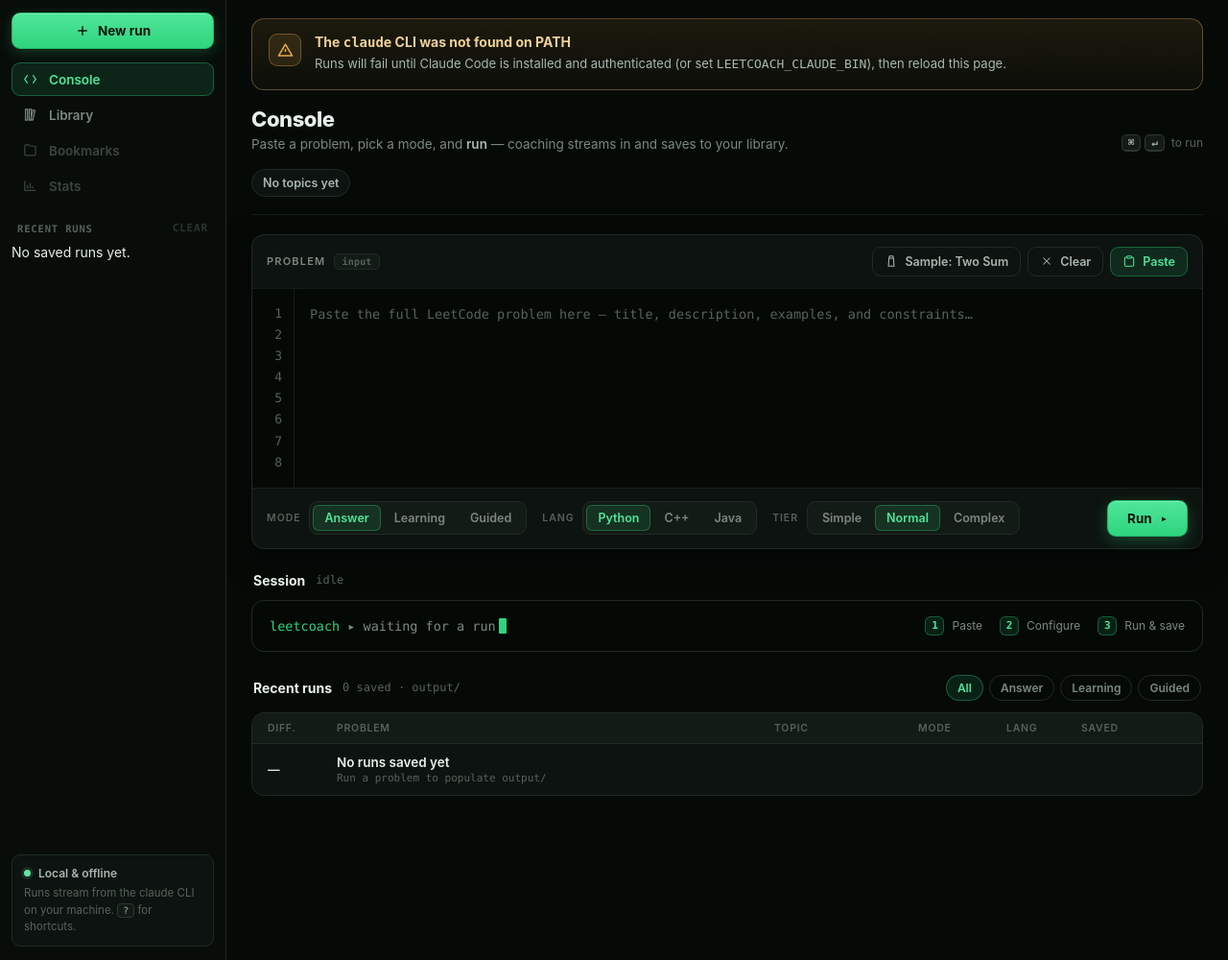
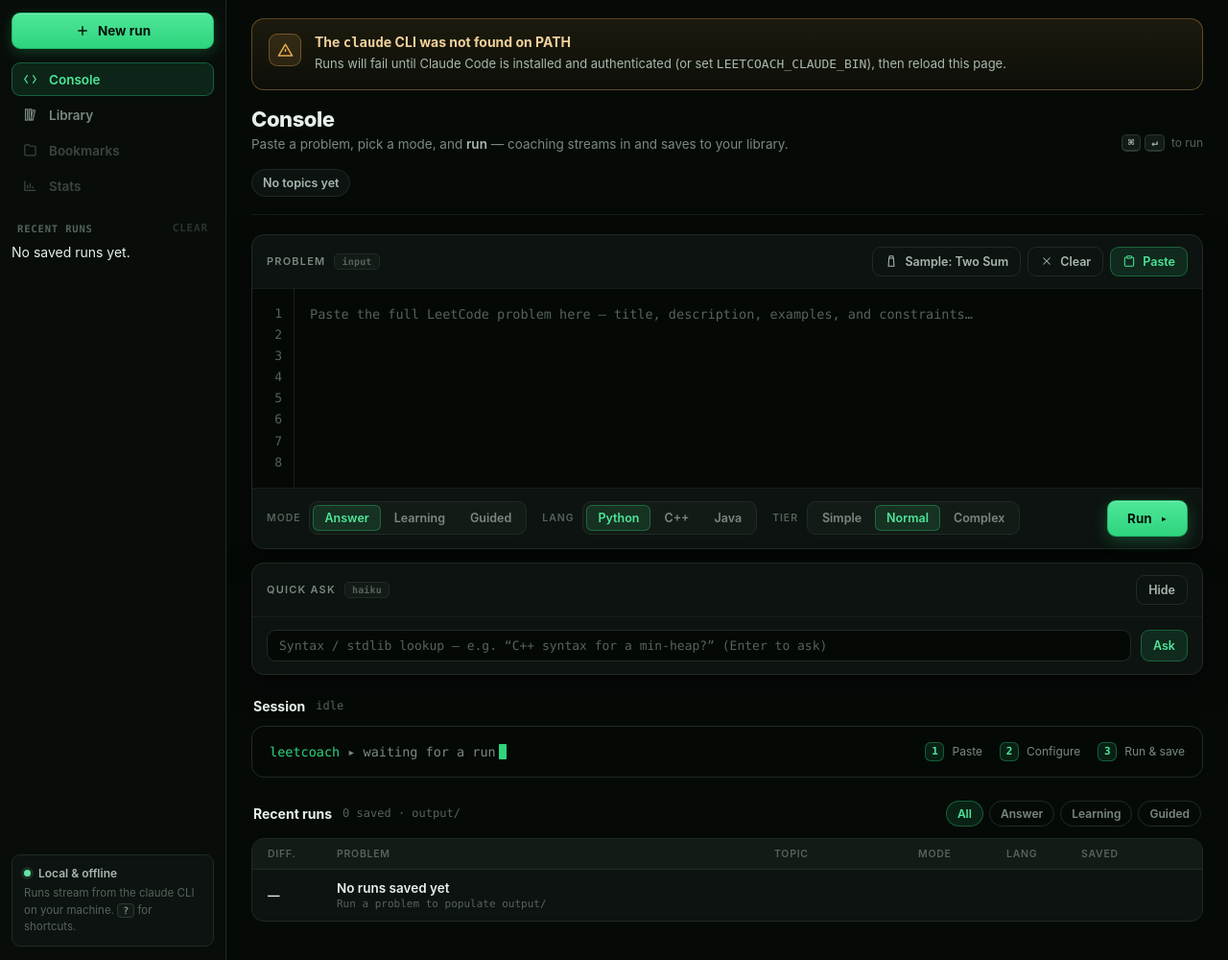
Before and after one commit to yib7/LeetCoach, a Flask app: page / in a window 1280 px wide. Shown: the part 55-1055 px from the top of the page at 96% size. Run offline with Flask 3, Linux system fonts and the light colour scheme; data that the repository does not hold is empty.

Commit message:
Quick Ask frontend: panel, styles, /ask wiring (SP3)

```diff
--- a/static/app.js
+++ b/static/app.js
@@ -766,6 +766,108 @@
   });
 
   // =========================================================================
+  // Quick Ask — one-shot Haiku Q&A, fully independent of the run stream.
+  // Answers are ephemeral (each replaces the last); errors render as PLAIN
+  // TEXT via textContent, success through the same hardened marked pipeline
+  // as render().
+  // =========================================================================
+  var qaInput = $("qa-input");
+  var qaAskBtn = $("qa-ask");
+  var qaAnswer = $("qa-answer");
+  var qaToggle = $("qa-toggle");
+  var qaBody = $("qa-body");
+  var qaPanel = $("quickask");
+  var qaBusy = false;
+
+  function showQaAnswer(md) {
+    qaAnswer.classList.remove("err");
+    if (window.marked) {
+      qaAnswer.innerHTML = marked.parse(md); // hardened renderer (see marked.use above)
+      if (window.hljs) {
+        qaAnswer.querySelectorAll("pre code").forEach(function (b) {
+          try { hljs.highlightElement(b); } catch (e) { /* noop */ }
+        });
+      }
+      decorateCode(qaAnswer, false);
+    } else {
+      qaAnswer.textContent = md;
+    }
+    qaAnswer.hidden = false;
+  }
+
+  function showQaError(msg) {
+    qaAnswer.classList.add("err");
+    qaAnswer.textContent = msg; // server/network strings NEVER hit innerHTML
+    qaAnswer.hidden = false;
+  }
+
+  async function quickAsk() {
+    if (qaBusy) return; // one quick-ask in flight at a time
+    var question = qaInput.value.trim();
+    if (!question) return;
+
+    qaBusy = true;
+    qaAskBtn.disabled = true;
+    qaAskBtn.textContent = "Asking…";
+
+    // Own controller — completely independent of the main run's abort state.
+    var controller = new AbortController();
+    function abortOnUnload() { controller.abort(); }
+    window.addEventListener("pagehide", abortOnUnload);
+    window.addEventListener("beforeunload", abortOnUnload);
+
+    try {
+      var resp = await fetch("/ask", {
+        method: "POST",
+        headers: { "Content-Type": "application/json" },
+        body: JSON.stringify({
+          question: question,
+          language: activeVal("lang"),
+          problem: problemEl.value.trim(),
+        }),
+        signal: controller.signal,
+      });
+      var data = await resp.json().catch(function () { return {}; });
+      if (resp.ok) {
+        showQaAnswer(String(data.answer || ""));
+      } else {
+        showQaError(data.error || "Request rejected (" + resp.status + ").");
+      }
+    } catch (e) {
+      if (!(e && e.name === "AbortError")) {
+        showQaError("Network error: " + (e && e.message));
+      }
+    } finally {
+      window.removeEventListener("pagehide", abortOnUnload);
+      window.removeEventListener("beforeunload", abortOnUnload);
+      qaBusy = false;
+      qaAskBtn.disabled = false;
+      qaAskBtn.textContent = "Ask";
+    }
+  }
+
+  if (qaAskBtn) qaAskBtn.addEventListener("click", quickAsk);
+  if (qaInput) {
+    // Plain Enter asks; modified Enter falls through to the global ⌘/Ctrl+Enter
+    // run shortcut untouched.
+    qaInput.addEventListener("keydown", function (e) {
+      if ((e.key === "Enter" || e.keyCode === 13) && !e.metaKey && !e.ctrlKey && !e.altKey && !e.shiftKey) {
+        e.preventDefault();
+        quickAsk();
+      }
+    });
+  }
+  if (qaToggle && qaBody) {
+    qaToggle.addEventListener("click", function () {
+      var collapsed = !qaBody.hidden;
+      qaBody.hidden = collapsed;
+      if (qaPanel) qaPanel.classList.toggle("collapsed", collapsed);
+      qaToggle.textContent = collapsed ? "Show" : "Hide";
+      qaToggle.setAttribute("aria-expanded", String(!collapsed));
+    });
+  }
+
+  // =========================================================================
   // Derived real data from /library ( recents · table · topics · tree ).
   // =========================================================================
   var libFiles = [];
--- a/static/style.css
+++ b/static/style.css
@@ -287,3 +287,14 @@
 
 @media (max-width:900px){.main{grid-template-columns:1fr}.sidebar{display:none}}
 @media (prefers-reduced-motion:reduce){*{animation-duration:.001ms !important;animation-iteration-count:1 !important;transition-duration:.001ms !important}.console-idle .prompt .c{opacity:1 !important}}
+
+/* ---- quick ask (Cycle 5) ---- */
+.qa{margin-top:14px}
+.qa.collapsed .p-head{border-bottom:0}
+.qa-row{display:flex;gap:10px;padding:13px 15px}
+#qa-input{flex:1;min-width:0;background:var(--inset);border:1px solid var(--border);border-radius:var(--r2);padding:8px 12px;color:var(--tx);font:13px var(--mono);outline:none;transition:border-color var(--d2) var(--ease),box-shadow var(--d2)}
+#qa-input::placeholder{color:var(--tx4)}
+#qa-input:focus-visible{border-color:var(--grn-line);box-shadow:var(--ring)}
+#qa-ask{flex:0 0 auto}
+.qa-answer{margin:0 15px 14px;padding:13px 16px;border:1px solid var(--border-soft);border-radius:var(--r2);background:var(--inset);font-size:14px}
+.qa-answer.err{color:var(--tx3);font:12.5px var(--mono)}
--- a/templates/index.html
+++ b/templates/index.html
@@ -131,6 +131,22 @@
             </div>
           </section>
 
+          <!-- quick ask (Haiku one-shot; independent of the run stream) -->
+          <section class="panel qa" id="quickask">
+            <div class="p-head">
+              <span class="p-title">Quick Ask <span class="tag">haiku</span></span>
+              <button class="btn ghost" id="qa-toggle" type="button" aria-expanded="true">Hide</button>
+            </div>
+            <div id="qa-body">
+              <div class="qa-row">
+                <input id="qa-input" type="text" maxlength="500" spellcheck="false"
+                       placeholder="Syntax / stdlib lookup — e.g. &#8220;C++ syntax for a min-heap?&#8221; (Enter to ask)">
+                <button class="btn green" id="qa-ask" type="button">Ask</button>
+              </div>
+              <div class="qa-answer md" id="qa-answer" hidden></div>
+            </div>
+          </section>
+
           <!-- ===== session lifecycle (JS shows/hides these) ===== -->
           <div id="session">
             <div class="section-h">
```
Also changed, not shown: tests/test_web.py (+8 -0 lines).
